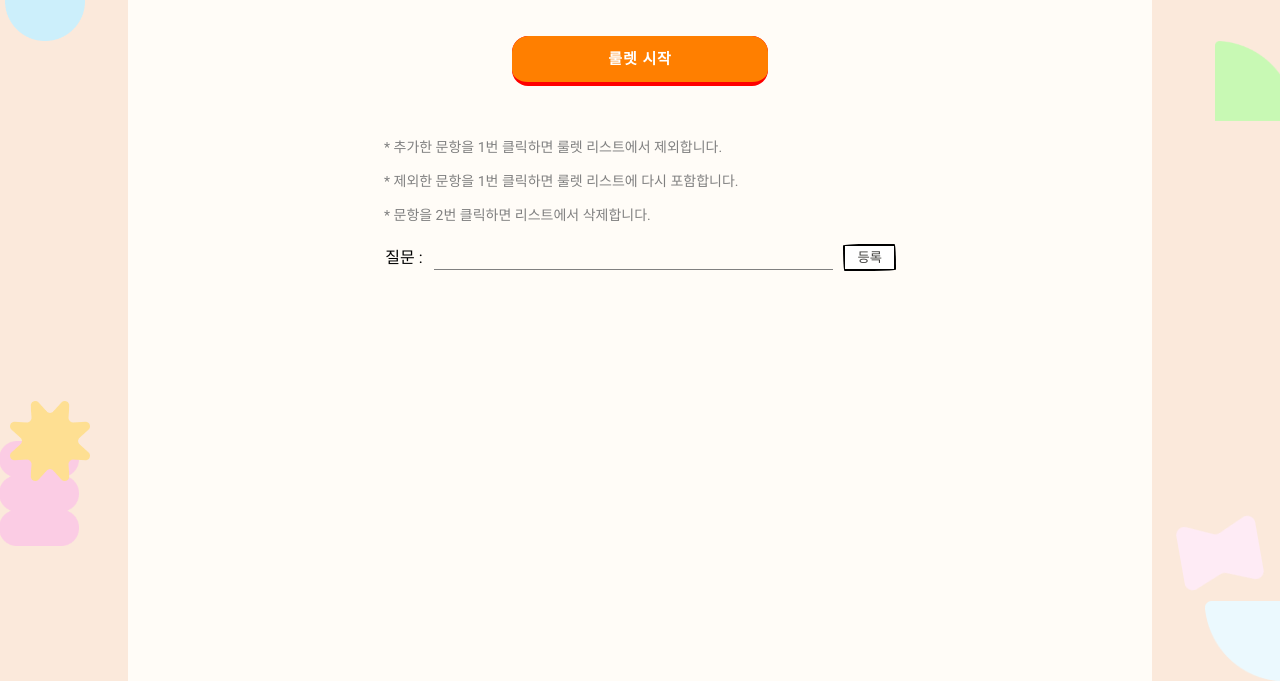
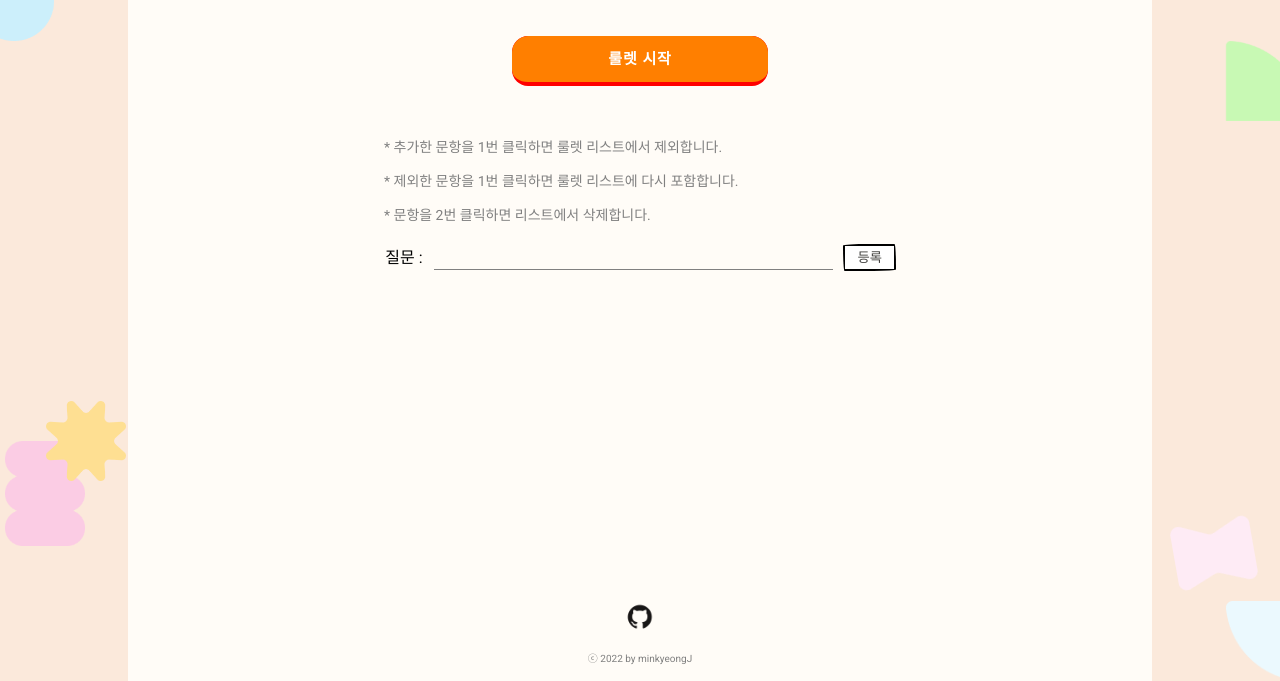
Before and after one commit to minkyeongJ/roulette, a plain HTML site: page index.html in a window 1280 px wide. Shown: the part 119-800 px from the top of the page. Drawn offline with Linux system fonts and the light colour scheme; a web font is replaced by a local one.

Commit message:
DesignCSS: 깃헙주소 및 저작권 추가

```diff
--- a/index.html
+++ b/index.html
@@ -35,6 +35,10 @@
           <ul id="showquestion-list"></ul>
         </section>
       </main>
+      <footer>
+        <a href="https://github.com/minkyeongJ/roulette" class="github-logo"></a>
+        <span class="copyright">ⓒ 2022 by minkyeongJ</span>
+      </footer>
       <div class="section-figure">
         <img src="./assets/circle-blue.png" alt="" class="img-1-circle" />
         <img src="./assets/fan-green.png" alt="" class="img-2-fangreen"/>
--- a/style.scss
+++ b/style.scss
@@ -25,7 +25,8 @@ body {
   background-color: #fbe9db;
   overflow-x: hidden;
   #app {
-    min-height: 100vh;
+    position: relative;
+    min-height: 100%;
     width: 80vw;
     margin: 0 auto;
     background-color: #fffcf7;
@@ -33,6 +34,7 @@ body {
     font-family: "Roboto", sans-serif;
   }
 }
+
 .section-titie {
   padding: 50px 0;
   .titie {
@@ -46,6 +48,7 @@ body {
 main {
   margin: 0 auto;
   width: 50%;
+  padding-bottom: 80px;
 }
 
 .section-roulette {
@@ -197,6 +200,27 @@ main {
   }
 }
 
+footer {
+  height: 80px;
+  position: absolute;
+  left: 50%;
+  bottom: 10px;
+  transform: translate(-50%);
+  display: grid;
+  place-items: center;
+  .github-logo {
+    display: inline-block;
+    width: 40px;
+    height: 40px;
+    background-image: url(./assets/github-logo.png);
+    background-size: cover;
+  }
+  .copyright{
+    font-size: 10px;
+    color: gray;
+  }
+}
+
 .section-figure {
   img {
     width: 10vh;
@@ -204,28 +228,28 @@ main {
   }
   .img-1-circle {
     top: 10%;
-    left: 5px;
+    left: -15%;
   }
   .img-2-fangreen {
     top: 20%;
-    right: -15px;
+    right: -15%;
   }
   .img-3-ribbon {
     top: 80%;
-    right: 20px;
+    right: -10%;
     transform: rotate(-10deg);
   }
   .img-4-vase {
     top: 70%;
-    left: -1px;
+    left: -12%;
   }
   .img-5-starcandy {
     top: 65%;
-    left: 10px;
+    left: -8%;
   }
   .img-6-fanskyblue {
     top: 90%;
-    right: -5px;
+    right: -15%;
   }
 }
 
```
Also changed, not shown: assets/github-logo.png (added), style.css, 1 other file.
